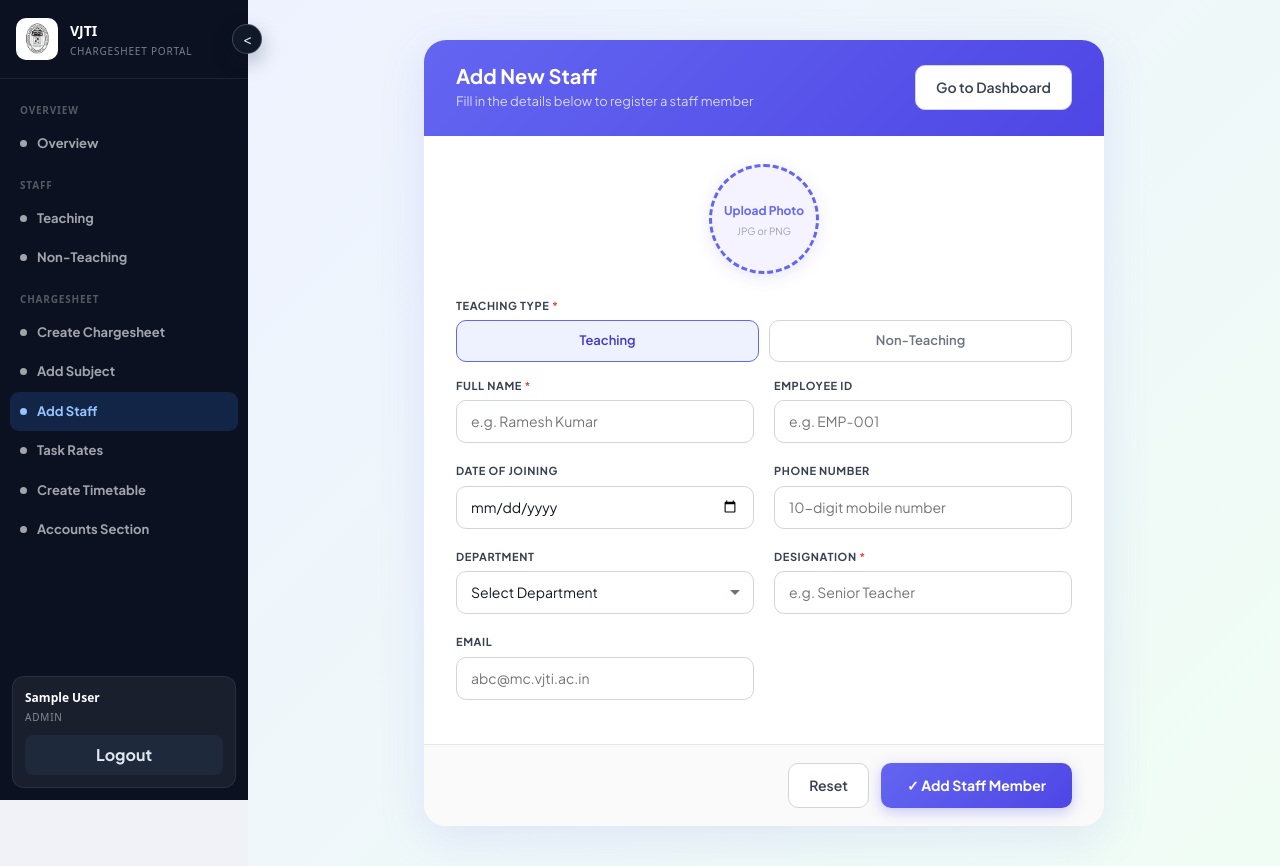
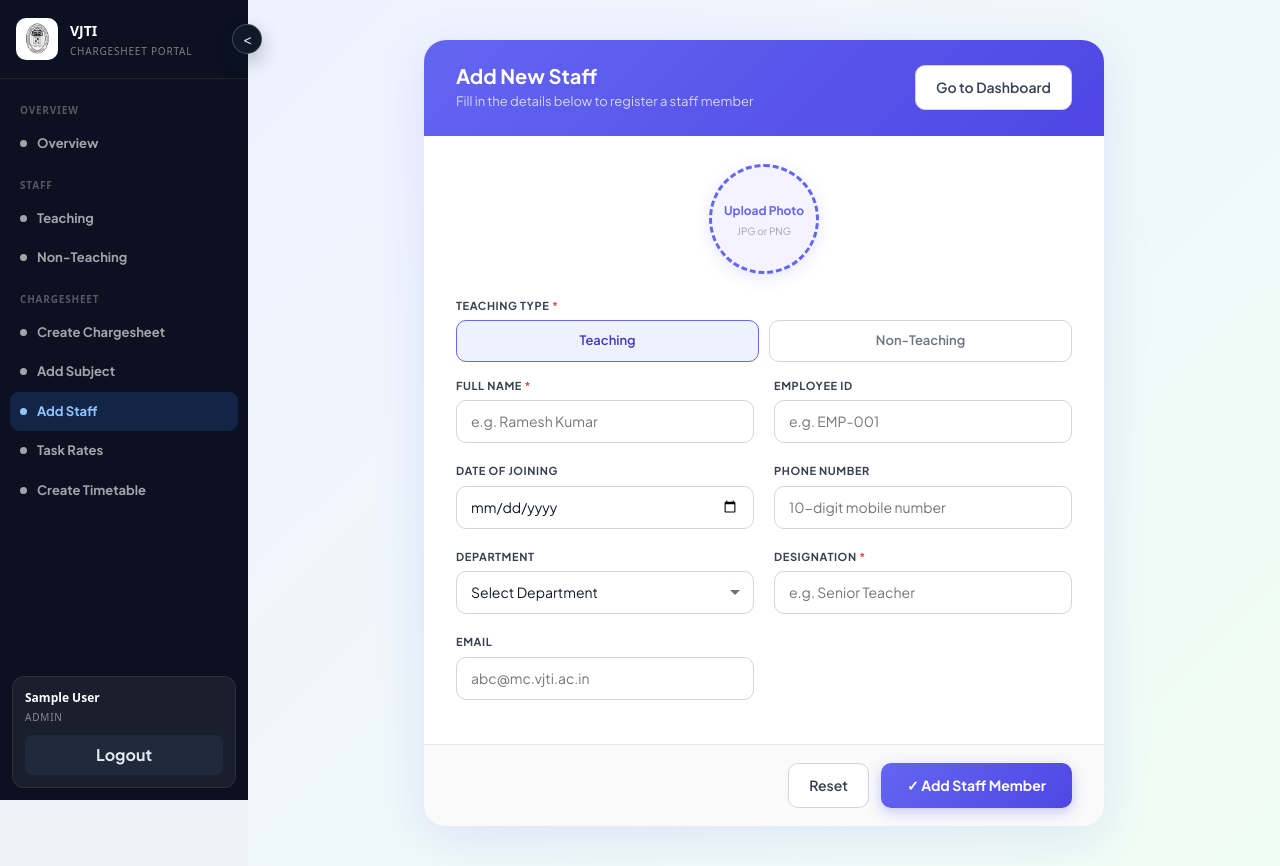
Before and after one commit to krishna440/staff-management-system, a React (Create React App) app in the folder client/: page /add-staff in a window 1280 px wide. Built offline with nearby package versions, Linux system fonts and the light colour scheme; sample sign-in values are in the browser's storage.

Commit message:
Account Section Module removed

```diff
--- a/client/src/App.js
+++ b/client/src/App.js
@@ -7,7 +7,6 @@ import Chargesheet from "./pages/chargesheet";
 import Timetable from "./pages/Timetable";
 import Teaching from "./pages/Teaching";
 import NonTeaching from "./pages/NonTeaching";
-import Accounts from "./pages/Accounts";
 import TaskRates from "./pages/TaskRates";
 import ChangePassword from "./pages/ChangePassword";
 import AddSubject from "./pages/AddSubject";
@@ -96,14 +95,6 @@ function App() {
             </PasswordReadyRoute>
           }
         />
-<Route
-  path="/accounts"
-  element={
-    <PasswordReadyRoute>
-      <PortalShell><Accounts /></PortalShell>
-    </PasswordReadyRoute>
-  }
-/>
         <Route
           path="/task-rates"
           element={
--- a/client/src/components/PortalShell.js
+++ b/client/src/components/PortalShell.js
@@ -21,7 +21,6 @@ const NAV_GROUPS = [
       { label: "Add Staff", path: "/add-staff" },
       { label: "Task Rates", path: "/task-rates" },
       { label: "Create Timetable", path: "/timetable" },
-      { label: "Accounts Section", path: "/accounts" },
     ],
   },
 ];
--- a/client/src/pages/Dashboard.js
+++ b/client/src/pages/Dashboard.js
@@ -449,7 +449,6 @@ const Dashboard = () => {
         { label: "Add Staff",          path: "/add-staff",   dot: true },
         { label: "Task Rates",         path: "/task-rates",  dot: true },
         { label: "Create Timetable",   path: "/timetable",   dot: true },
-        { label: "Accounts Section",   path: "/accounts",    dot: true },
       ],
     },
   ];
@@ -1148,14 +1147,6 @@ const Dashboard = () => {
               {sidebarCollapsed ? ">" : "<"}
             </button>
           </div>
-
-          {/* Role access banner — only for ACCOUNTS */}
-          {false && (
-            <div className="role-access-banner">
-              <div className="dot" />
-              <span>View-only access — Accounts Section</span>
-            </div>
-          )}
 
           <div className="nav-section">
             {NAV_GROUPS.map((group) => {
```
